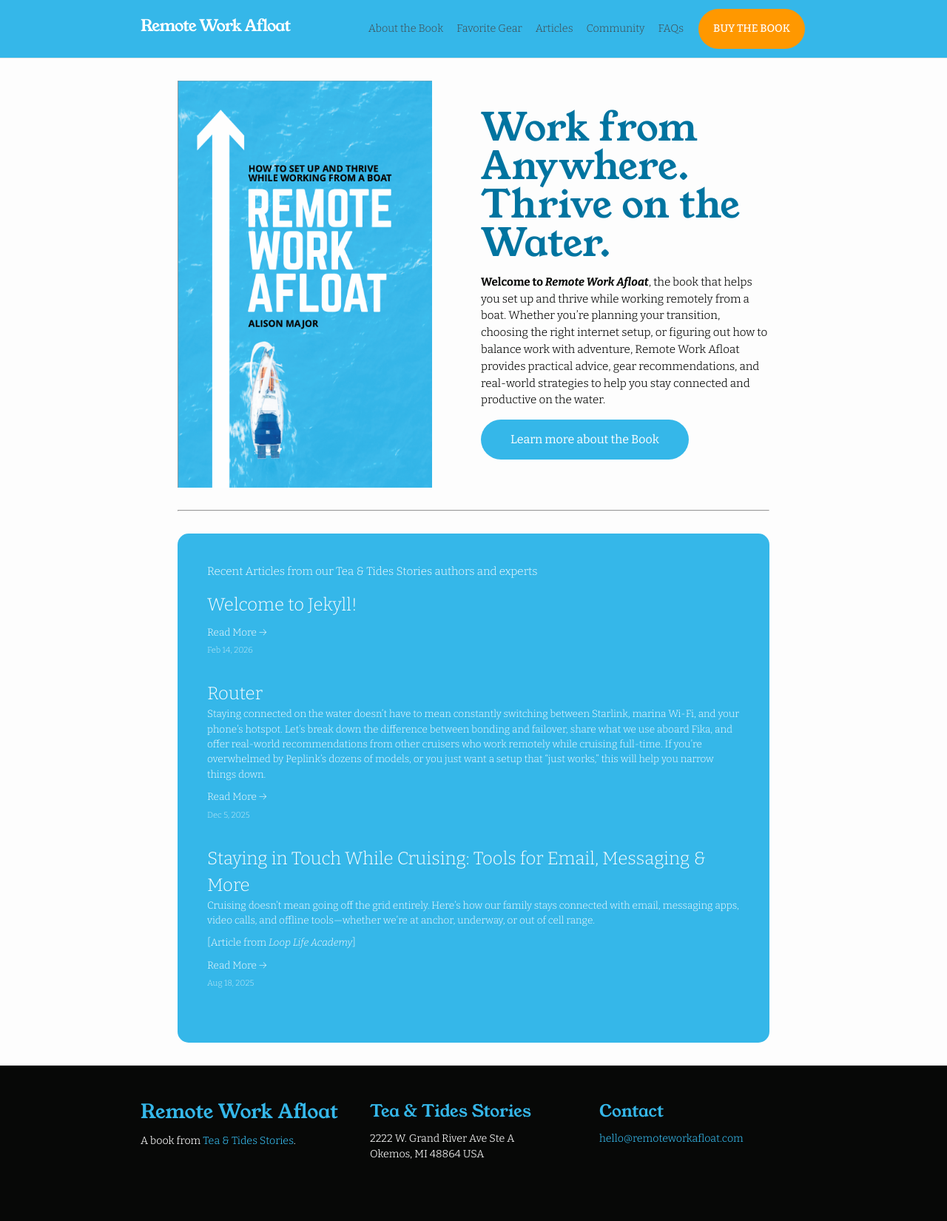
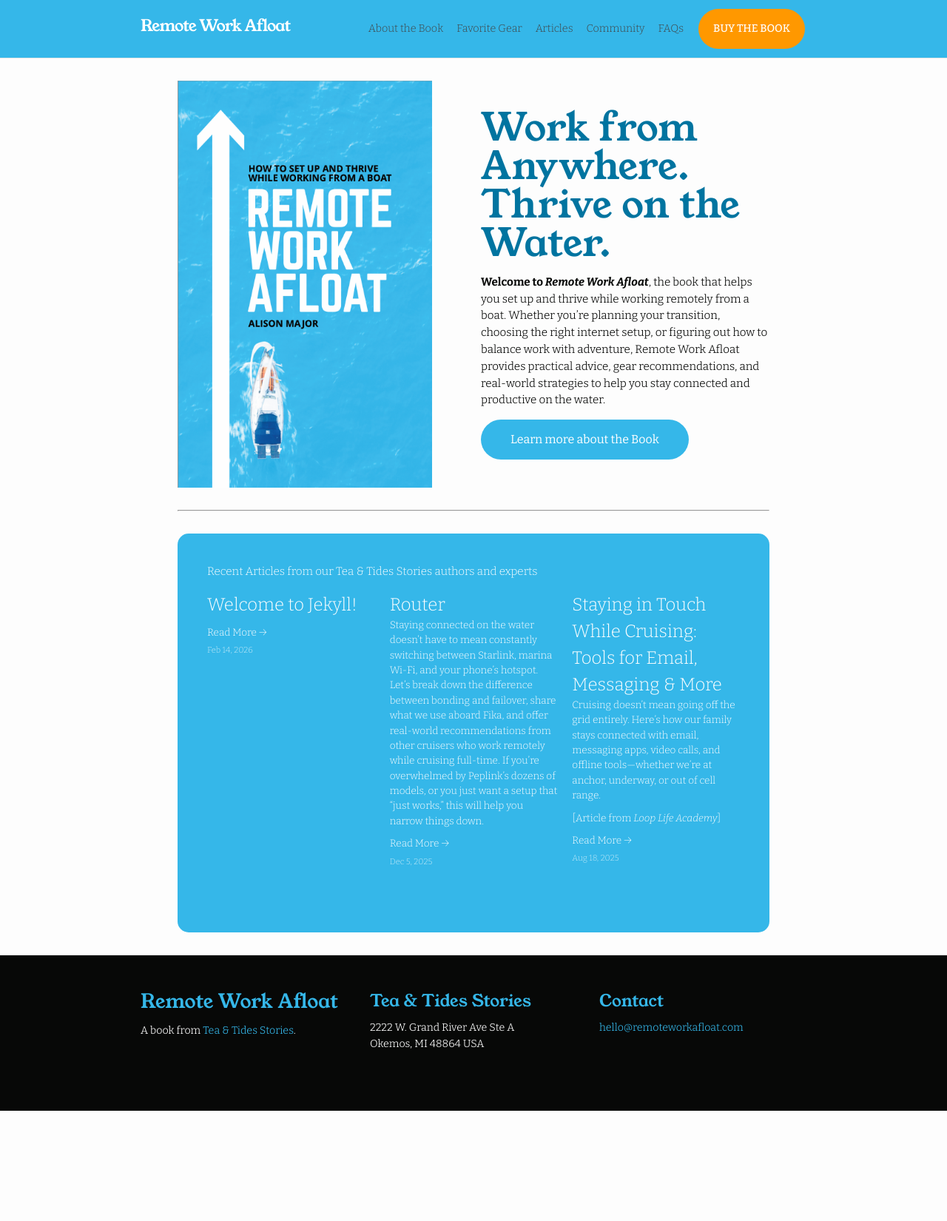
Before and after one commit to amajor/website-remote-work-afloat, a Jekyll site: the page built from index.md, in a window 1280 px wide. Shown: the whole page at 74% size. Built offline with Jekyll 4.4.1, drawn with Linux system fonts in a browser that asks for light colours; nearby versions of some CDN libraries; after the commit the page ends 1501 px from its top, so only the background shows below that.

Commit message:
Put recent posts in columns

```diff
--- a/_layouts/home.html
+++ b/_layouts/home.html
@@ -3,7 +3,7 @@ layout: base
 ---
 
 <div class="home">
-  <div class="two-columns">
+  <div class="columns">
     {% if page.featured_image %}
     <div class="column image right">
       <img src="{{ page.featured_image | relative_url }}" alt="{{ page.featured_image_alt | escape }}" class="home-featured-image" />
@@ -33,7 +33,7 @@ layout: base
     {%- if page.list_title -%}
       <h2 class="post-list-heading">{{ page.list_title }}</h2>
     {%- endif -%}
-    <ul class="post-list">
+    <ul class="post-list columns">
       {%- assign date_format = site.minima.date_format | default: "%b %-d, %Y" -%}
       {%- for post in posts limit:3 -%}
 
@@ -47,7 +47,7 @@ layout: base
       {% endcapture %}
       <!-- End Loop Life captures -->
 
-      <li>
+      <li class="column">
         <a class="post-link {% if post.external %}external-link{% endif %}" href="{{ post_link }}" {% if post.external %}target="_blank"{% endif %}>
           {%- if post.article_title -%}
             {{ post.article_title | escape }}
--- a/_sass/minima/custom-styles.scss
+++ b/_sass/minima/custom-styles.scss
@@ -131,7 +131,7 @@ a.pill-button {
 }
 
 /* Custom two-column styles */
-.two-columns {
+.columns {
   display: flex;
   flex-wrap: wrap; /* Allows columns to wrap on smaller screens */
   gap: 20px; /* Adds space between columns */
@@ -160,7 +160,7 @@ a.pill-button {
 
 /* Add media query for responsiveness on mobile */
 @media (max-width: 768px) {
-  .two-columns {
+  .columns {
     flex-direction: column; /* Stacks columns vertically on mobile */
   }
   .column.image,
@@ -185,6 +185,12 @@ a.pill-button {
     }
   }
 
+  .post-list {
+    &.columns {
+      align-items: normal; /* Aligns items to the top of the column */
+    }
+  }
+
   .post-link {
     font-size: 1.5em;
   }
```
